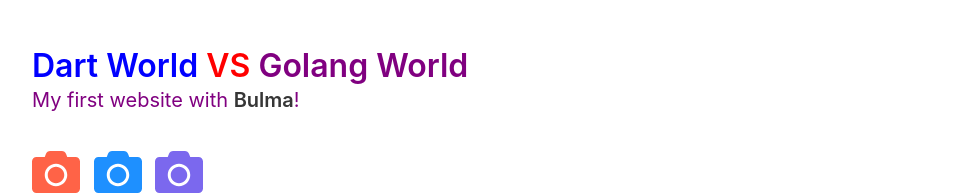
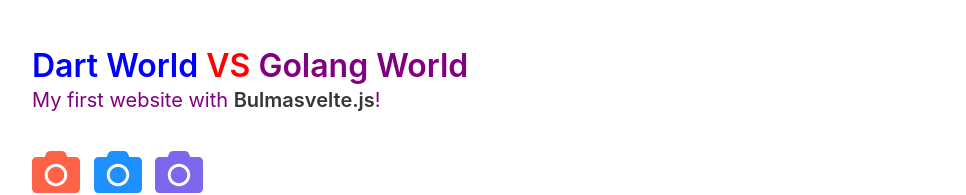
Before and after one commit to garywu125/dart-tutorial, a plain HTML site: page index.html in a window 1280 px wide. Shown: the top 195 px of the page, without its empty margins (32-998 px from the left). Drawn offline with nearby package versions, Linux system fonts and the light colour scheme.

Commit message:
Update index.html

```diff
--- a/index.html
+++ b/index.html
@@ -19,7 +19,7 @@
           <span style="color: purple">Golang World </span>
       </h1>
       <p class="subtitle" style="color: purple">
-        My first website with <strong>Bulma</strong>!
+        My first website with <strong>Bulma</strong><strong>svelte.js</strong>!
       </p>
       <span style="font-size: 3em; color: Tomato;">
   <i class="fas fa-camera"></i>
```
